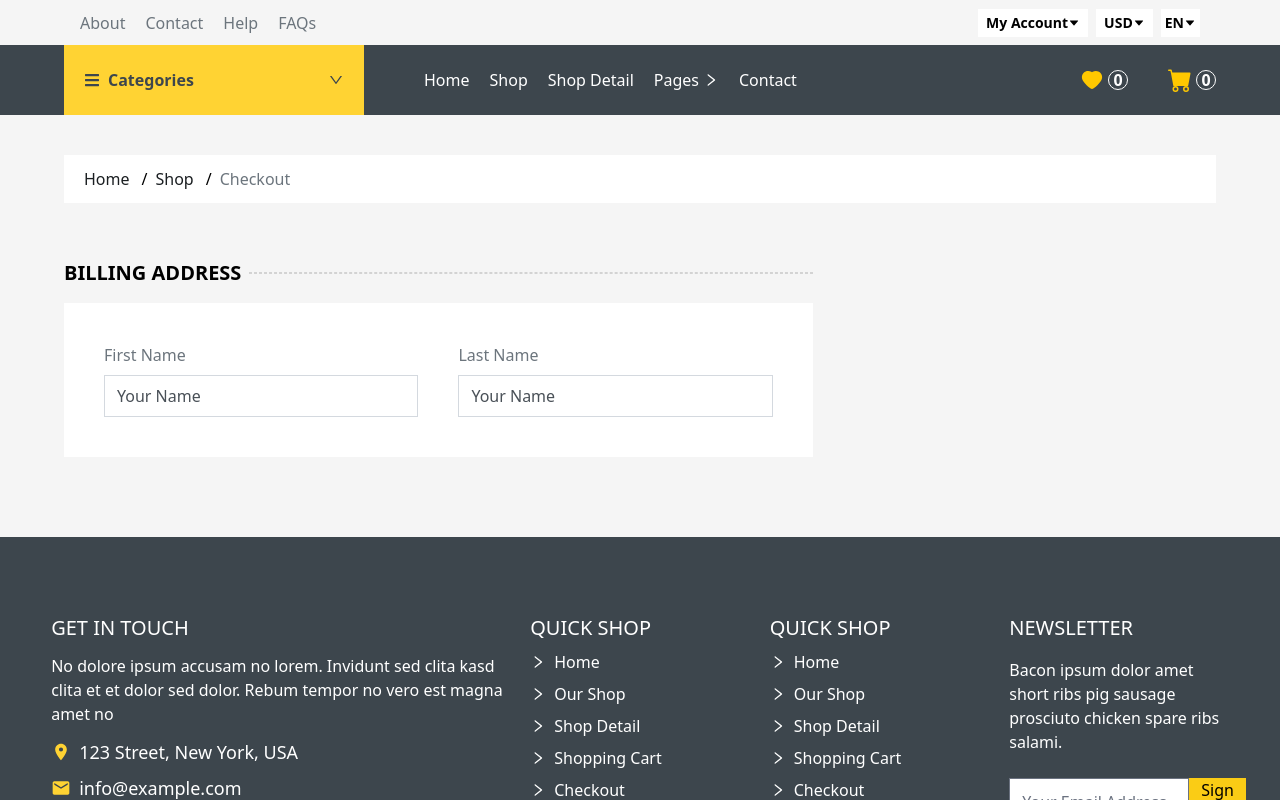
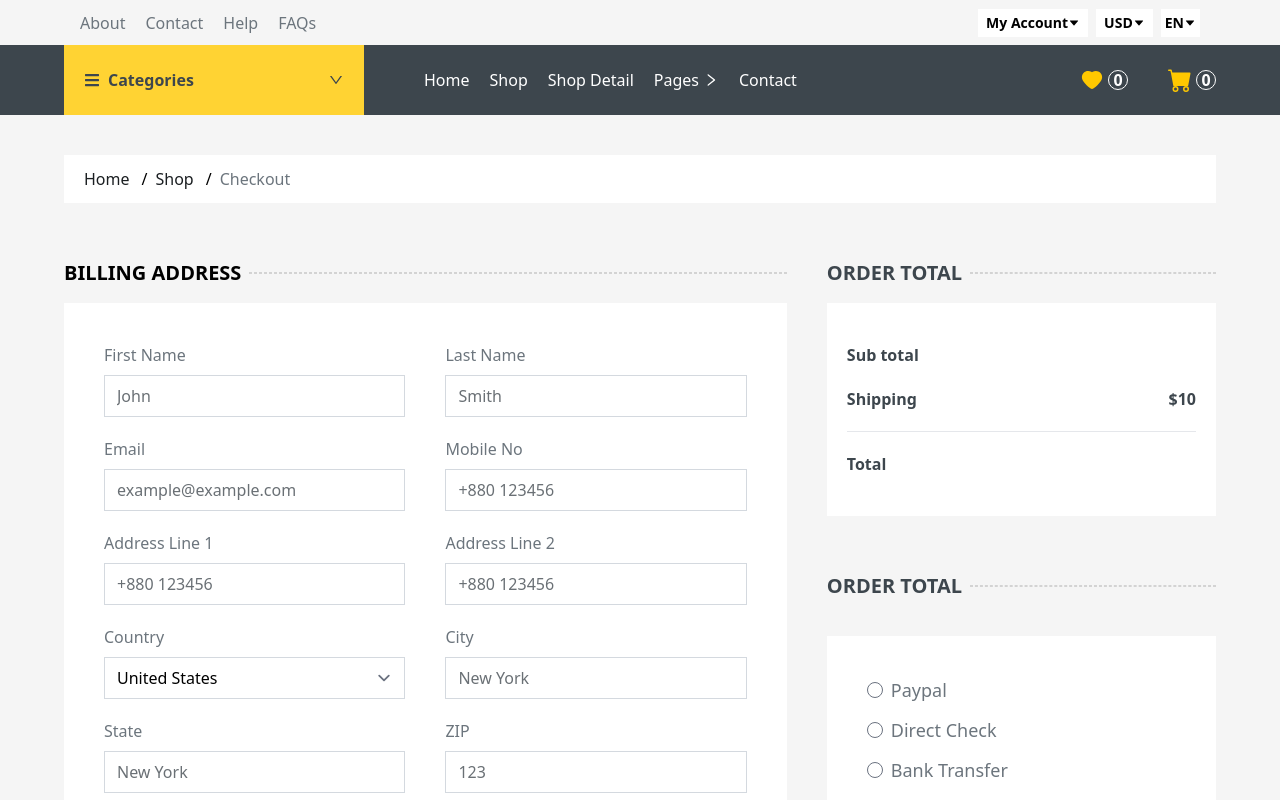
Before and after one commit to TanbirHasan/tingle-park-frontend, a React (Create React App) app: page /checkout in a window 1280 px wide. Shown: the top 800 px of the page. Built offline with nearby package versions, Linux system fonts and the light colour scheme.

Commit message:
payment radio buttons added

```diff
--- a/src/pages/CheckOut/CheckOut/CheckOut.jsx
+++ b/src/pages/CheckOut/CheckOut/CheckOut.jsx
@@ -40,8 +40,8 @@ const CheckOut = () => {
 				</nav>
 			</div>
 
-			<div>
-				<div className='w-[65%] mb-20'>
+			<div className="my-10 flex flex-col lg:flex-row gap-10">
+				<div className="lg:w-[65%] mb-20">
 					<div className="flex items-center gap-2">
 						<h1 className="uppercase text-xl font-semibold my-4">Billing Address</h1>
 						<div className="flex flex-grow flex-wrap">
@@ -49,31 +49,249 @@ const CheckOut = () => {
 						</div>
 					</div>
 
-					<div>
-						<form className="bg-white py-10 px-10 grid grid-cols-2 gap-x-10 gap-y-5">
+					<div className="bg-white py-10 px-10">
+						<form className=" grid grid-cols-1 md:grid-cols-2 gap-x-10 gap-y-5">
 							<div>
 								<label htmlFor="firstName" className="text-[#6c757d]">
 									First Name
 								</label>
 								<input
 									type="text"
-									{...register('name', { required: 'Your Name is required' })}
-									placeholder="Your Name"
-									className="w-full focus:outline-0 focus:ring-0 focus:ring-transparent focus:border-[#FFD333] placeholder:text-[#495057]  border-[#D4D9DF] mt-2 "
+									{...register('firstName', { required: 'First Name is required' })}
+									placeholder="John"
+									className="w-full focus:outline-0 focus:ring-0 focus:ring-transparent focus:border-[#FFD333] placeholder:text-[#6a7075]  border-[#D4D9DF] mt-2 "
 								/>
+								{errors.firstName && <p className="text-red-600">{errors.firstName?.message}</p>}
 							</div>
 							<div>
-								<label htmlFor="firstName" className="text-[#6c757d]">
+								<label htmlFor="lastName" className="text-[#6c757d]">
 									Last Name
 								</label>
 								<input
 									type="text"
-									{...register('name', { required: 'Your Name is required' })}
-									placeholder="Your Name"
-									className="w-full focus:outline-0 focus:ring-0 focus:ring-transparent focus:border-[#FFD333] placeholder:text-[#495057]  border-[#D4D9DF] mt-2 "
+									{...register('lastName', { required: 'Last Name is required' })}
+									placeholder="Smith"
+									className="w-full focus:outline-0 focus:ring-0 focus:ring-transparent focus:border-[#FFD333] placeholder:text-[#6a7075]  border-[#D4D9DF] mt-2 "
 								/>
+								{errors.lastName && <p className="text-red-600">{errors.lastName?.message}</p>}
+							</div>
+							<div>
+								<label htmlFor="email" className="text-[#6c757d]">
+									Email
+								</label>
+								<input
+									type="text"
+									{...register('email', {
+										required: 'Email Address is required',
+										pattern: {
+											value: /.+@.+\..+/i,
+											message: 'Please enter a valid email address',
+										},
+									})}
+									placeholder="example@example.com"
+									className="w-full focus:outline-0 focus:ring-0 focus:ring-transparent focus:border-[#FFD333] placeholder:text-[#6a7075]  border-[#D4D9DF] mt-2 "
+								/>
+								{errors.email && <p className="text-red-600">{errors.email?.message}</p>}
+							</div>
+							<div>
+								<label htmlFor="mobile" className="text-[#6c757d]">
+									Mobile No
+								</label>
+								<input
+									type="text"
+									{...register('mobile', {
+										required: 'Mobile Number is required',
+									})}
+									placeholder="+880 123456"
+									className="w-full focus:outline-0 focus:ring-0 focus:ring-transparent focus:border-[#FFD333] placeholder:text-[#6a7075]  border-[#D4D9DF] mt-2 "
+								/>
+								{errors.mobile && <p className="text-red-600">{errors.mobile?.message}</p>}
+							</div>
+							<div>
+								<label htmlFor="address1" className="text-[#6c757d]">
+									Address Line 1
+								</label>
+								<input
+									type="text"
+									{...register('address1', {
+										required: 'Address 1 is required',
+									})}
+									placeholder="+880 123456"
+									className="w-full focus:outline-0 focus:ring-0 focus:ring-transparent focus:border-[#FFD333] placeholder:text-[#6a7075]  border-[#D4D9DF] mt-2 "
+								/>
+								{errors.address1 && <p className="text-red-600">{errors.address1?.message}</p>}
+							</div>
+							<div>
+								<label htmlFor="address2" className="text-[#6c757d]">
+									Address Line 2
+								</label>
+								<input
+									type="text"
+									{...register('address2', {
+										required: 'Address 2 is required',
+									})}
+									placeholder="+880 123456"
+									className="w-full focus:outline-0 focus:ring-0 focus:ring-transparent focus:border-[#FFD333] placeholder:text-[#6a7075]  border-[#D4D9DF] mt-2 "
+								/>
+								{errors.address2 && <p className="text-red-600">{errors.address2?.message}</p>}
+							</div>
+
+							<div>
+								<label htmlFor="country" className="text-[#6c757d]">
+									Country
+								</label>
+								<select
+									{...register('country', {
+										required: 'Country is required',
+									})}
+									className="w-full focus:outline-0 focus:ring-0 focus:ring-transparent focus:border-[#FFD333] placeholder:text-[#6a7075]  border-[#D4D9DF] mt-2 "
+									name=""
+									id="">
+									<option value="">United States</option>
+									<option value="">Albania</option>
+									<option value="">Oman</option>
+									<option value="">UAE</option>
+								</select>
+								{errors.country && <p className="text-red-600">{errors.country?.message}</p>}
+							</div>
+							<div>
+								<label htmlFor="city" className="text-[#6c757d]">
+									City
+								</label>
+								<input
+									type="text"
+									{...register('city', {
+										required: 'City is required',
+									})}
+									placeholder="New York"
+									className="w-full focus:outline-0 focus:ring-0 focus:ring-transparent focus:border-[#FFD333] placeholder:text-[#6a7075]  border-[#D4D9DF] mt-2 "
+								/>
+								{errors.city && <p className="text-red-600">{errors.city?.message}</p>}
+							</div>
+							<div>
+								<label htmlFor="state" className="text-[#6c757d]">
+									State
+								</label>
+								<input
+									type="text"
+									{...register('state', {
+										required: 'State is required',
+									})}
+									placeholder="New York"
+									className="w-full focus:outline-0 focus:ring-0 focus:ring-transparent focus:border-[#FFD333] placeholder:text-[#6a7075]  border-[#D4D9DF] mt-2 "
+								/>
+								{errors.state && <p className="text-red-600">{errors.state?.message}</p>}
+							</div>
+							<div>
+								<label htmlFor="zip" className="text-[#6c757d]">
+									ZIP
+								</label>
+								<input
+									type="text"
+									{...register('zip', {
+										required: 'ZIP is required',
+									})}
+									placeholder="123"
+									className="w-full focus:outline-0 focus:ring-0 focus:ring-transparent focus:border-[#FFD333] placeholder:text-[#6a7075]  border-[#D4D9DF] mt-2 "
+								/>
+								{errors.zip && <p className="text-red-600">{errors.zip?.message}</p>}
 							</div>
 						</form>
+						<div className="mt-5 space-y-3">
+							<div className="flex items-center">
+								<input
+									type="checkbox"
+									className=" appearance-none text-[#ffd333] focus:ring-0 focus:ring-transparent"
+								/>
+								<p className="ml-2">Create an account</p>
+							</div>
+							<div className="flex items-center">
+								<input
+									type="checkbox"
+									className=" appearance-none text-[#ffd333] focus:ring-0 focus:ring-transparent"
+								/>
+								<p className="ml-2">Ship to different address</p>
+							</div>
+						</div>
+					</div>
+				</div>
+
+				<div className="lg:w-[35%]">
+					<div>
+						<div className="flex items-center gap-2">
+							<h1 className="uppercase text-xl font-semibold my-4 text-[#3d464d]">Order Total</h1>
+							<div className="flex flex-grow flex-wrap">
+								<span className="w-full  border_style "></span>
+							</div>
+						</div>
+
+						<div className="bg-white py-10 px-5 space-y-5 text-[#3d464d] font-semibold">
+							<div className="flex justify-between">
+								<h1>Sub total</h1>
+								<p>{/* $<span>{total * 150}</span> */}</p>
+							</div>
+							<div className="flex justify-between">
+								<h1>Shipping</h1>
+								<p>$10</p>
+							</div>
+							<hr />
+
+							<div>
+								<div className="flex justify-between">
+									<h1>Total</h1>
+									<p>{/* $<span>{total * 150 + 10}</span> */}</p>
+								</div>
+							</div>
+						</div>
+					</div>
+
+					<div className="mt-10 ">
+						<div className="flex items-center gap-2">
+							<h1 className="uppercase text-xl font-semibold my-4 text-[#3d464d]">Order Total</h1>
+							<div className="flex flex-grow flex-wrap">
+								<span className="w-full  border_style "></span>
+							</div>
+						</div>
+
+						<div className="mt-5 space-y-3 bg-white p-10 text-[#6c757d] text-lg">
+							<div className="flex items-center">
+								<input
+									type="radio"
+									name="payment"
+									className=" appearance-none text-[#ffd333] focus:ring-0 focus:ring-transparent"
+								/>
+								<label htmlFor="payment-option-1" className="ml-2">
+									Paypal
+								</label>
+							</div>
+							<div className="flex items-center">
+								<input
+									type="radio"
+									name="payment"
+									className=" appearance-none text-[#ffd333] focus:ring-0 focus:ring-transparent"
+								/>
+								<label htmlFor="payment-option-2" className="ml-2">
+									Direct Check
+								</label>
+							</div>
+							<div className="flex items-center">
+								<input
+									type="radio"
+									name="payment"
+									className=" appearance-none text-[#ffd333] focus:ring-0 focus:ring-transparent"
+								/>
+								<label htmlFor="payment-option-3" className="ml-2">
+									Bank Transfer
+								</label>
+							</div>
+							<div>
+								<button
+									type="submit"
+									className="bg-[#FFD333] text-black hover:bg-[#FFCB0D] duration-500 py-3 px-7 w-full mt-4">
+									Proceed To Checkout
+								</button>
+							</div>
+						</div>
 					</div>
 				</div>
 			</div>
```
